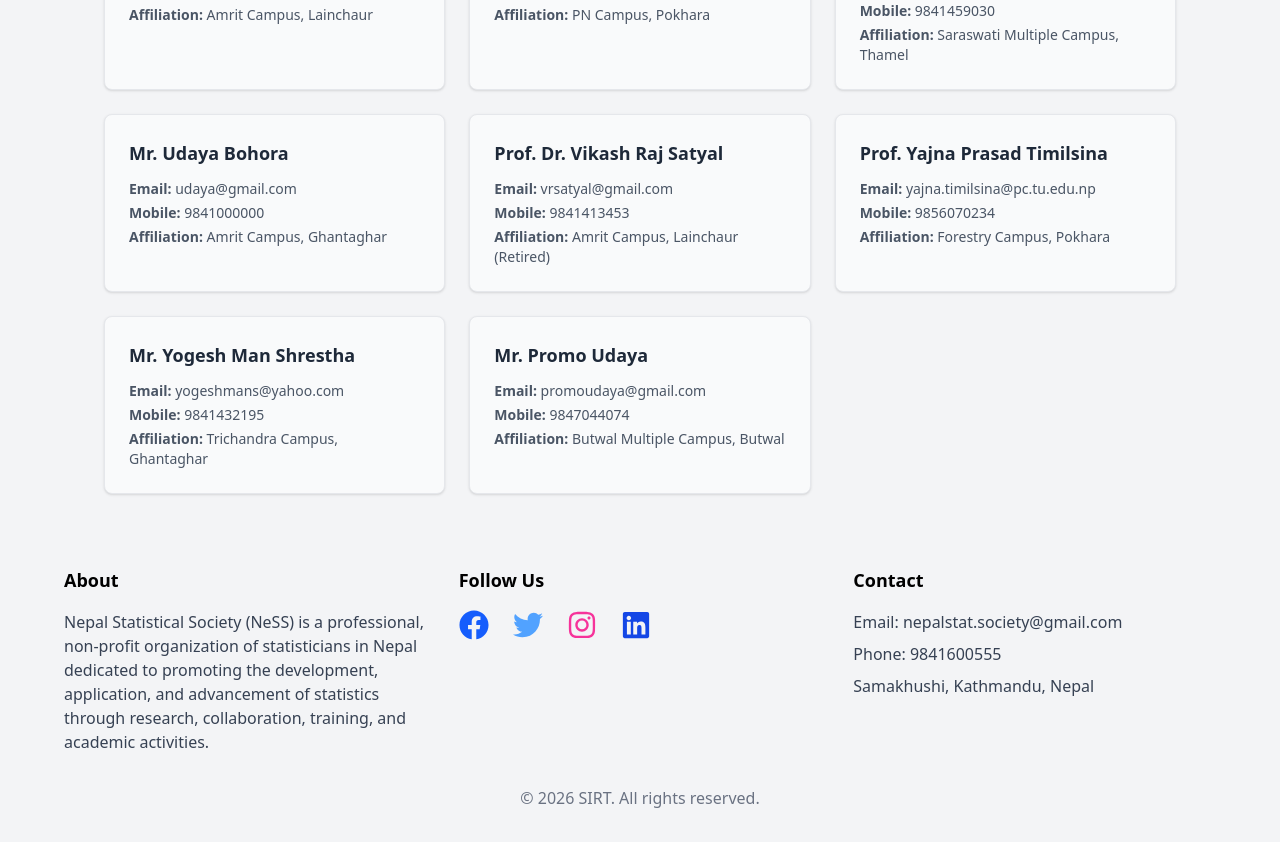
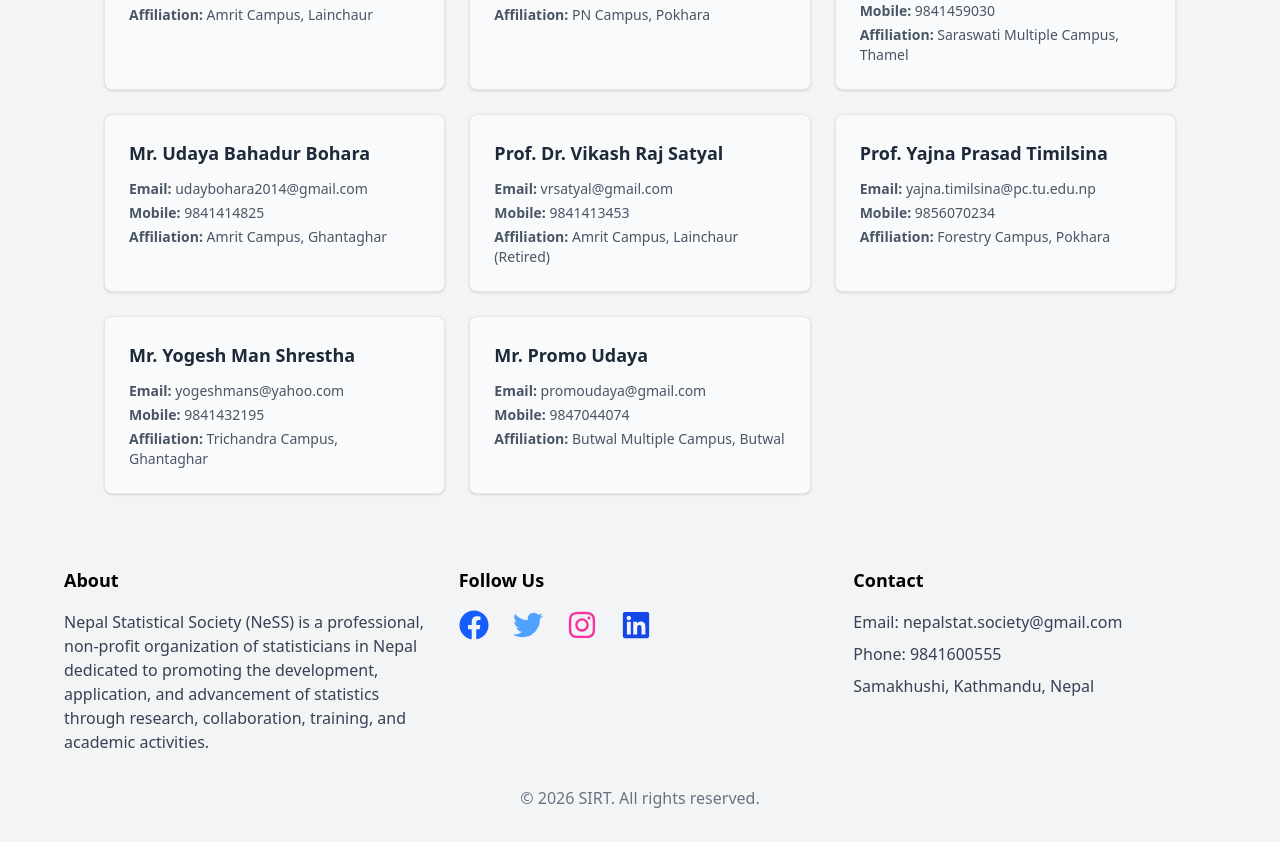
Before and after one commit to bijayprad/ness.org.np, a React (Vite) app: page /members in a window 1280 px wide. Shown: the part 6660-7502 px from the top of the page. Built offline with nearby package versions, Linux system fonts and the light colour scheme.

Commit message:
correction uday

```diff
--- a/src/pages/Members.jsx
+++ b/src/pages/Members.jsx
@@ -170,7 +170,7 @@ const generalMembers = [
   { name: "Mr. Surendra Raj Nepal", email: "surendra.nepal@gmail.com", mobile: "9841323558", affiliation: "Amrit Campus, Lainchaur" },
   { name: "Prof. Dr. Tanka Raj Adhikari", email: "adhikaritanka123@gmail.com", mobile: "9856031107", affiliation: "PN Campus, Pokhara" },
   { name: "Dr. Thakur Prasad Wagle", email: "thakur.wagle@smc.tu.edu.np, tpwagle113@hotmail.com", mobile: "9841459030", affiliation: "Saraswati Multiple Campus, Thamel" },
-  { name: "Mr. Udaya Bohora", email: "udaya@gmail.com", mobile: "9841000000", affiliation: "Amrit Campus, Ghantaghar" },
+  { name: "Mr. Udaya Bahadur Bohara", email: "udaybohara2014@gmail.com", mobile: "9841414825", affiliation: "Amrit Campus, Ghantaghar" },
   { name: "Prof. Dr. Vikash Raj Satyal", email: "vrsatyal@gmail.com", mobile: "9841413453", affiliation: "Amrit Campus, Lainchaur (Retired)" },
   { name: "Prof. Yajna Prasad Timilsina", email: "yajna.timilsina@pc.tu.edu.np", mobile: "9856070234", affiliation: "Forestry Campus, Pokhara" },
   { name: "Mr. Yogesh Man Shrestha", email: "yogeshmans@yahoo.com", mobile: "9841432195", affiliation: "Trichandra Campus, Ghantaghar" },
```
